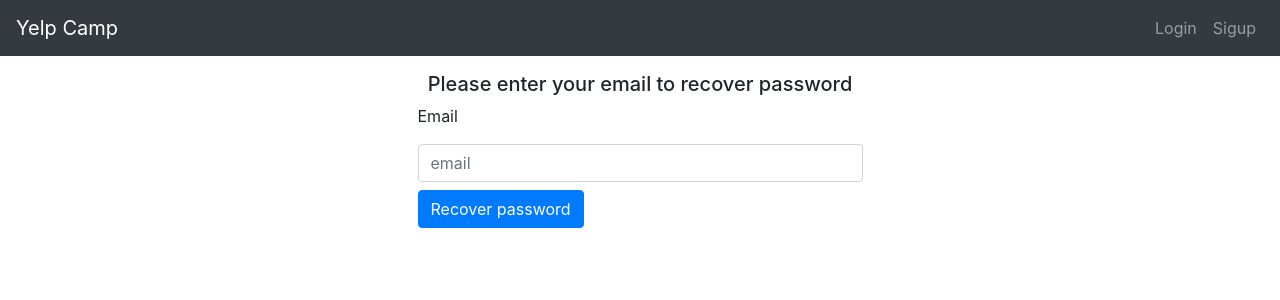
After one commit to momojohnson/yelp-camp-flask-version, a Flask app: page /account/reset in a window 1280 px wide. The commit adds this page. Shown: the top 300 px of the page. Run offline with Flask 2, Linux system fonts and the light colour scheme; parts of the project's set-up code (start-up, migrations or seed data) failed here and were passed over; some libraries are stand-ins or nearby versions.

Commit message:
Added password forgotten feature. Users can now change their password if it's forgotten

```diff
--- a/app/auth/forms.py
+++ b/app/auth/forms.py
@@ -44,7 +44,7 @@ class LoginForm(FlaskForm):
 
 class PasswordResetForm(FlaskForm):
 	"""
-	A form that handles user password reset when a user forgets his password
+	A form that handles user password reset when a user forgets his/her password
 	"""
 	password = PasswordField("New Password",
 			 	validators=[DataRequired("Please enter your new password"),
--- a/app/auth/views.py
+++ b/app/auth/views.py
@@ -2,7 +2,7 @@ from datetime import datetime
 from flask import flash, redirect, render_template, url_for
 from flask_login import login_required, login_user, logout_user, current_user
 from . import auth
-from . forms import LoginForm, RegistrationForm
+from . forms import LoginForm, RegistrationForm, EmailForm, PasswordResetForm
 from email_token import generate_confirmation_token, confirm_token
 from send_user_email import send_email
 
@@ -90,7 +90,7 @@ def user_login():
 def resend_confirmation():
     """
     Handles the resending of user confirmation link if the user didn't
-    receive the initial confirmation link
+    receive the initial confirmation link at route /account/resend
     """
     token = generate_confirmation_token(current_user.confirm_email)
     confirmation_url = url_for("auth.confirm_email", token=token, _external=True)
@@ -100,6 +100,55 @@ def resend_confirmation():
     flash('A comfirmation email has been sent to {}'.format(current_user.email), 'success')
     return redirect(url_for('auth.unconfirmed'))
 
+@auth.route("/reset", methods=["GET", "POST"])
+def reset():
+    """
+    Handles the reset of a user password by rendering a template that
+    gets the user email at /account/reset
+	"""
+    email_form = EmailForm()
+    user = None
+    if email_form.validate_on_submit():
+        try:
+            user = User.query.filter_by(email=email_form.user_email.data).first_or_404()
+        except:
+            # render the form, the email entered isn't registered
+            return render_template('auth/email_reset_form.html', email_form=email_form)
+        if user.confirm_email:
+            token = generate_confirmation_token(user.email)
+            password_reset_url = url_for("auth.reset_with_token", token=token, _external=True)
+            html = render_template("auth/reset_link.html", password_reset_url=password_reset_url)
+            subject = "Password Change Requested"
+            send_email(user.email, subject, html)
+            flash('We sent an email to {} with a link to change your password. Please check your inbox for the email.'.format(user.email), "info")
+            return redirect(url_for('auth.user_login'))
+        else:
+            flash("You will need to confirm your account before resetting password", 'success' )
+            return redirect(url_for("auth.resend_confirmation"))
+    return render_template('auth/email_reset_form.html', email_form=email_form)
+
+
+@auth.route("/reset-password/<token>", methods=["GET", "POST"])
+def reset_with_token(token):
+	"""
+	Handles the reset of a user password with the token that was sent
+	to the user at /reset-password/<token>
+	"""
+	password_form = PasswordResetForm()
+	try:
+		email = confirm_token(token)
+	except:
+		return redirect(url_for('auth.login'))
+	if password_form.validate_on_submit():
+		user = User.query.filter_by(email=email).first_or_404()
+		user.password = password_form.password.data
+		db.session.add(user)
+		db.session.commit()
+		flash("You have successfully change your password.", "success")
+		return redirect(url_for('auth.user_login'))
+	return render_template("auth/password_change_form.html", password_form=password_form, token=token)
+
+
 @auth.route('/logout')
 def user_logout():
     """
--- a/app/campgrounds/views.py
+++ b/app/campgrounds/views.py
@@ -50,8 +50,6 @@ def display_campground(campground_id, slug):
 
     return render_template('campgrounds/show_campground.html', campground=campground, title=campground.name)
 
-
-
 @campground.route('/<int:campground_id>/<slug>/edit', methods=['GET', 'POST'])
 @login_required
 @check_confirmed
--- a/app/comments/views.py
+++ b/app/comments/views.py
@@ -57,6 +57,9 @@ def edit_comment(slug, campground_id, comment_id):
 @login_required
 @check_confirmed
 def delete_comment(slug, campground_id, comment_id):
+    """
+    Handles campground deletion at /campgrounds/campground_id>/<slug>/comment/comment_id/delete
+    """
     campground = Campground.query.get_or_404(campground_id)
     comment = Comment.query.get_or_404(comment_id)
     db.session.delete(comment)
--- /dev/null
+++ b/app/templates/auth/email_reset_form.html
@@ -0,0 +1,30 @@
+{% extends "base.html" %}
+
+{% block content %}
+<div class="container">
+  <div class="row">
+    <div class="col-md-5 mx-auto mt-3">
+        <p class="h5 text-center">Please enter your email to recover password</p>
+    	<form action="{{url_for('auth.reset')}}" method="POST" >
+    		{{email_form.hidden_tag()}}
+    	<div class="input-field">
+          {% if email_form.user_email.errors %}
+                {% for error in  email_form.user_email.errors %}
+            <div class="alert alert-warning alert-dismissible fade show" role="alert">
+              <strong>{{error}}</strong>
+            <button type="button" class="close" data-dismiss="alert" aria-label="Close">
+              <span aria-hidden="true">&times;</span>
+            </button>
+          </div>
+        {% endfor %}
+
+        {% endif %}
+    		  <label for="email">{{email_form.user_email.label}}</label>
+        {{email_form.user_email(class="form-control form-control-md",id="email", placeholder="email")}}
+        </div>
+     <button type="submit" class="btn btn-primary mt-2">Recover password</button>
+    </form>
+    </div>
+  </div>
+</div>
+{% endblock content %}
--- a/app/templates/auth/login.html
+++ b/app/templates/auth/login.html
@@ -38,7 +38,7 @@
          {{login_form.password.label}}
          {{login_form.password(class="form-control form-control-md", id="email", placeholder="Enter password")}}
       </div>
-    <button type="submit" class="btn btn-primary">Submit</button>
+    <button type="submit" class="btn btn-primary">Login</button> <a class="text-primary btn btn-link" href="{{url_for('auth.reset')}}" title=""><strong>Forgot password?</strong></a>
 </form>
       </div>
   </div>
--- a/app/templates/auth/register.html
+++ b/app/templates/auth/register.html
@@ -117,7 +117,7 @@
              {{registration_form.confirm_password.label}}
              {{registration_form.confirm_password(class="form-control form-control-md", id="email", placeholder="Confirm password")}}
           </div>
-          <button type="submit" class="btn btn-primary">Submit</button>
+          <button type="submit" class="btn btn-primary">Register</button>
         </form>
 
         </div>
```
Also changed, not shown: app/templates/auth/activate.html (+5 -5 lines), app/templates/auth/password_change_form.html (added, +47 -0 lines), app/templates/auth/reset_link.html (added, +9 -0 lines).
